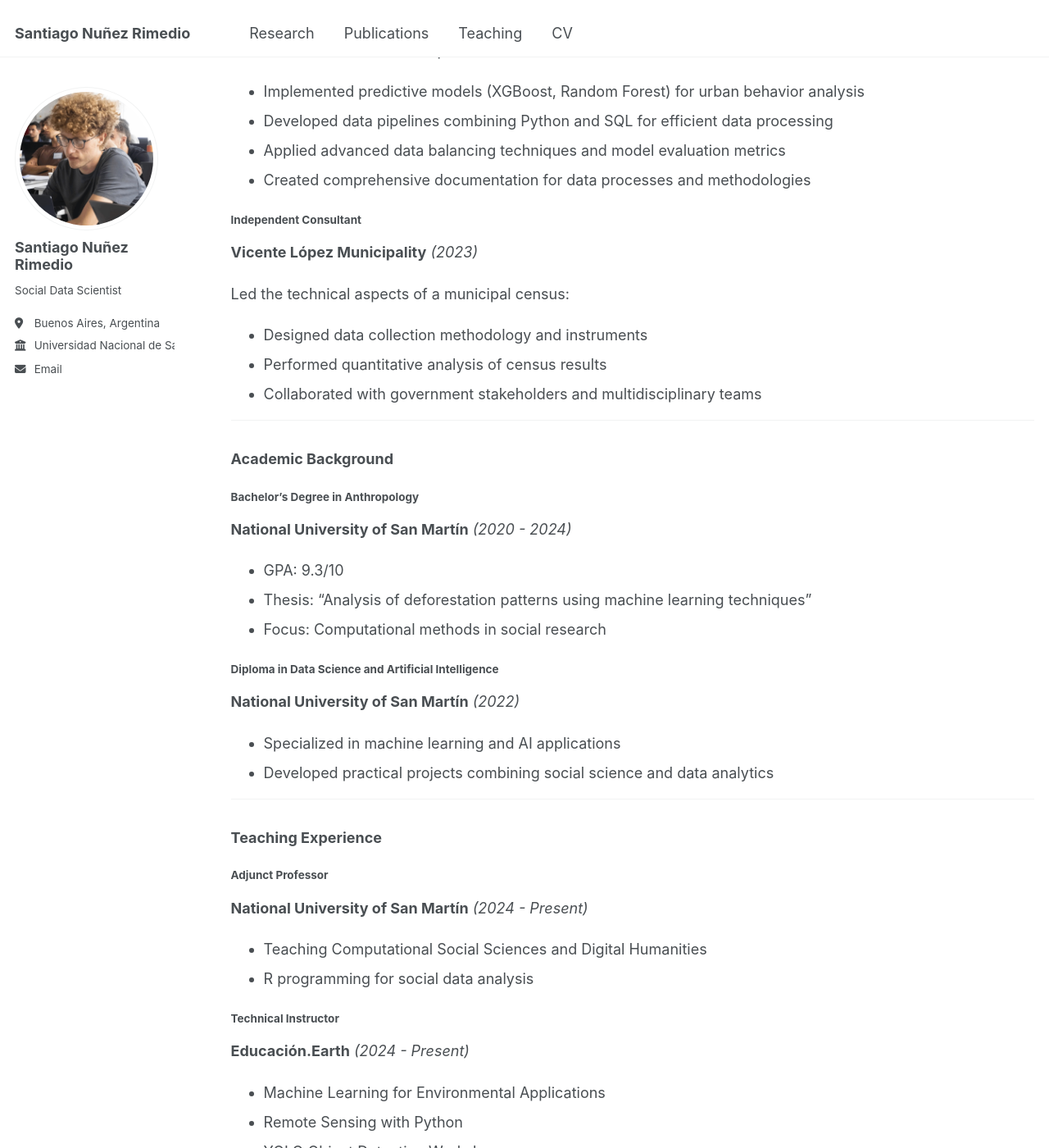
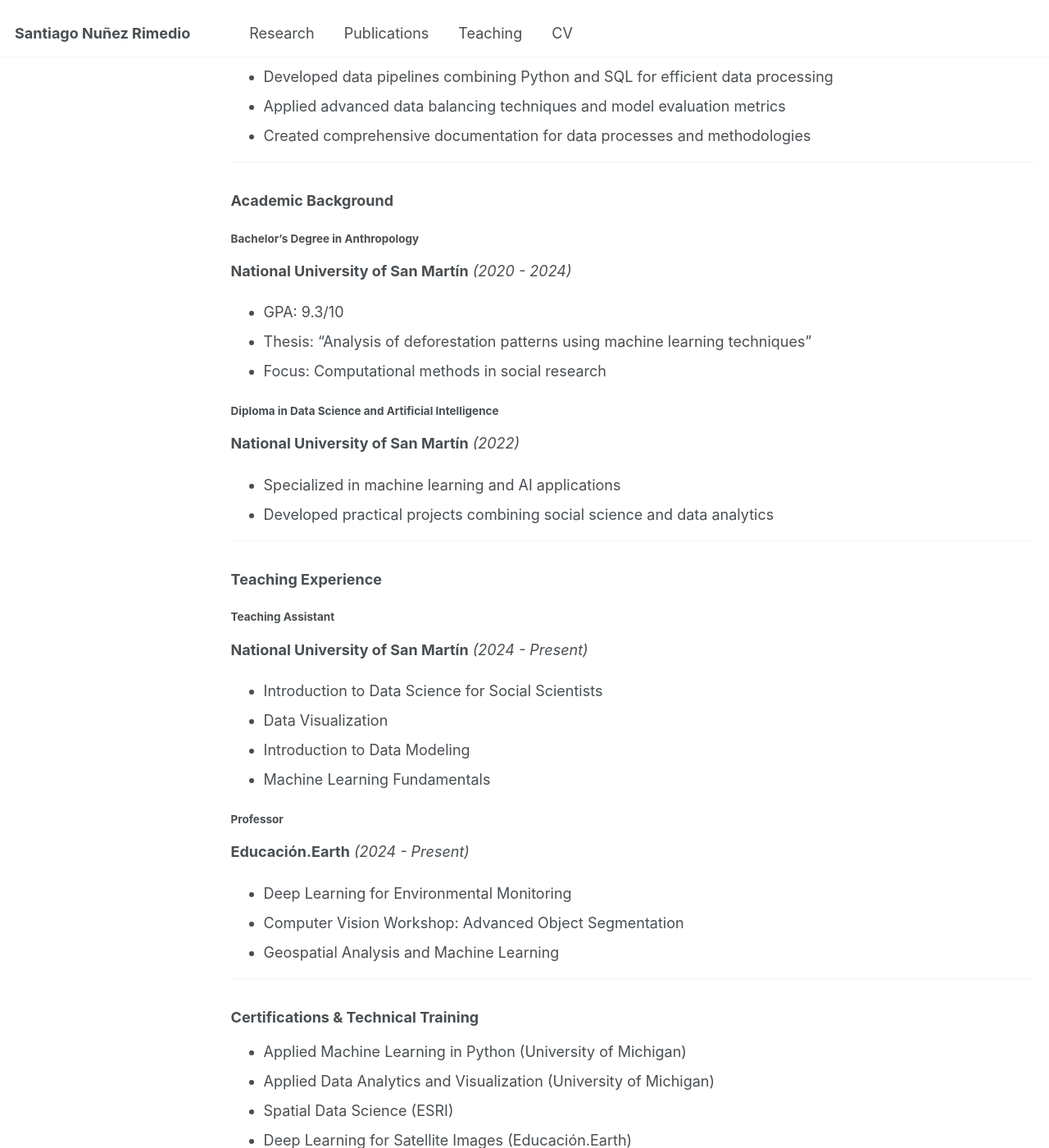
Before and after one commit to rochiweg-cloud/CV, a Jekyll site: the page built from _pages/cv.md, in a window 1280 px wide and 1400 px high, scrolled down 1644 px. Shown: the whole window at 82% size. Built offline with Jekyll 4.4.1, drawn with Linux system fonts in a browser that asks for light colours; some of the changed text lies outside the part shown.

Commit message:
Update cv.md

```diff
--- a/_pages/cv.md
+++ b/_pages/cv.md
@@ -16,7 +16,7 @@
 
 ### Professional Summary
 
-Innovative Data Scientist with a unique blend of computational and social science expertise. Specialized in developing end-to-end machine learning solutions and predictive models that drive actionable insights. Proven track record in implementing advanced analytics solutions in government and research settings, combining technical excellence with strong stakeholder communication skills.
+Social Data Scientist. A blend of both worlds. I combine strong technical knowledge with good communication skills and research experience.
 
 ---
 
@@ -65,15 +65,6 @@
 - Applied advanced data balancing techniques and model evaluation metrics
 - Created comprehensive documentation for data processes and methodologies
 
-#### Independent Consultant
-**Vicente López Municipality** *(2023)*
-
-Led the technical aspects of a municipal census:
-
-- Designed data collection methodology and instruments
-- Performed quantitative analysis of census results
-- Collaborated with government stakeholders and multidisciplinary teams
-
 ---
 
 ### Academic Background
@@ -93,16 +84,18 @@
 
 ### Teaching Experience
 
-#### Adjunct Professor
+#### Teaching Assistant
 **National University of San Martín** *(2024 - Present)*
-- Teaching Computational Social Sciences and Digital Humanities
-- R programming for social data analysis
+- Introduction to Data Science for Social Scientists
+- Data Visualization
+- Introduction to Data Modeling
+- Machine Learning Fundamentals
 
-#### Technical Instructor
+#### Professor
 **Educación.Earth** *(2024 - Present)*
-- Machine Learning for Environmental Applications
-- Remote Sensing with Python
-- YOLO Object Detection Workshop
+- Deep Learning for Environmental Monitoring
+- Computer Vision Workshop: Advanced Object Segmentation
+- Geospatial Analysis and Machine Learning
 
 ---
 
```
Also changed, not shown: other parts of _pages/cv.md (+1 -1 lines).
